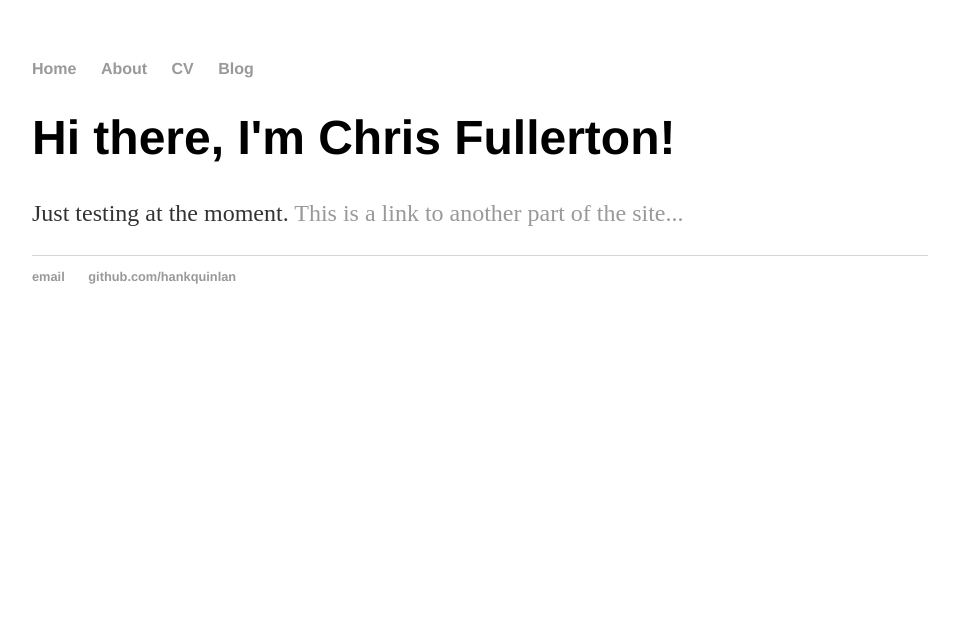
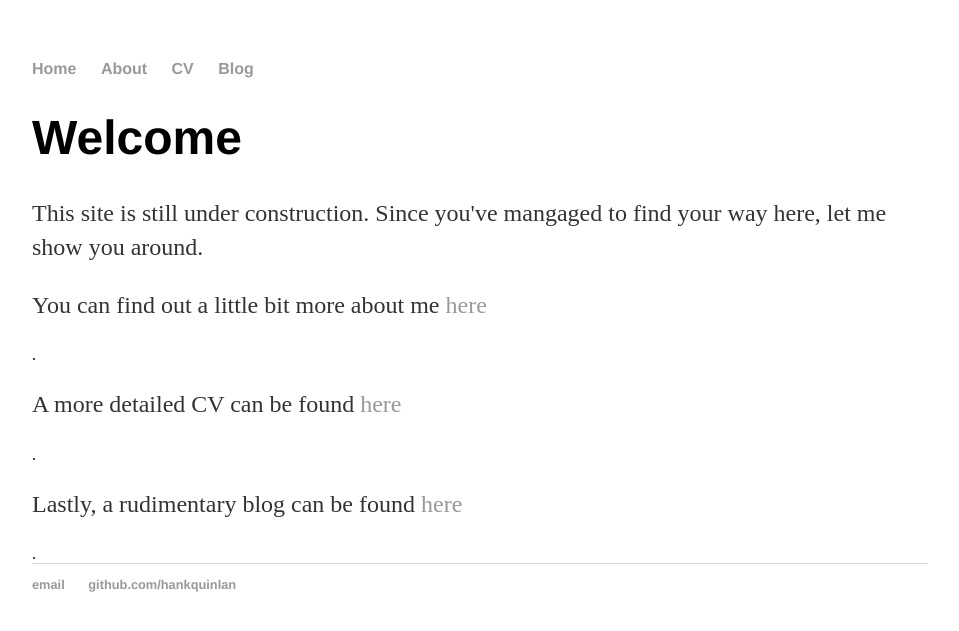
Before and after one commit to cjfullerton/cjfullerton.github.io, a Jekyll site: the page built from index.html, in a window 1280 px wide. Shown: the top 631 px of the page, without its empty margins (160-1119 px from the left). Built offline with Jekyll 4.4.1, drawn with Linux system fonts in a browser that asks for light colours.

Commit message:
more fiddling with landing page

```diff
--- a/index.html
+++ b/index.html
@@ -3,6 +3,9 @@ layout: default
 title: Christopher J. Fullerton
 ---
 <div class="blurb">
-	<h1>Hi there, I'm Chris Fullerton!</h1>
-	<p>Just testing at the moment. <a href="/about">This is a link to another part of the site...</a></p>
+	<h1>Welcome</h1>
+	<p>This site is still under construction. Since you've mangaged to find your way here, let me show you around.</p>
+	<p>You can find out a little bit more about me <a href="/about">here</a></p>.
+	<p>A more detailed CV can be found <a href="/cv">here</a></p>.
+	<p>Lastly, a rudimentary blog can be found <a href="/blog">here</a></p>.
 </div><!-- /.blurb -->
```
